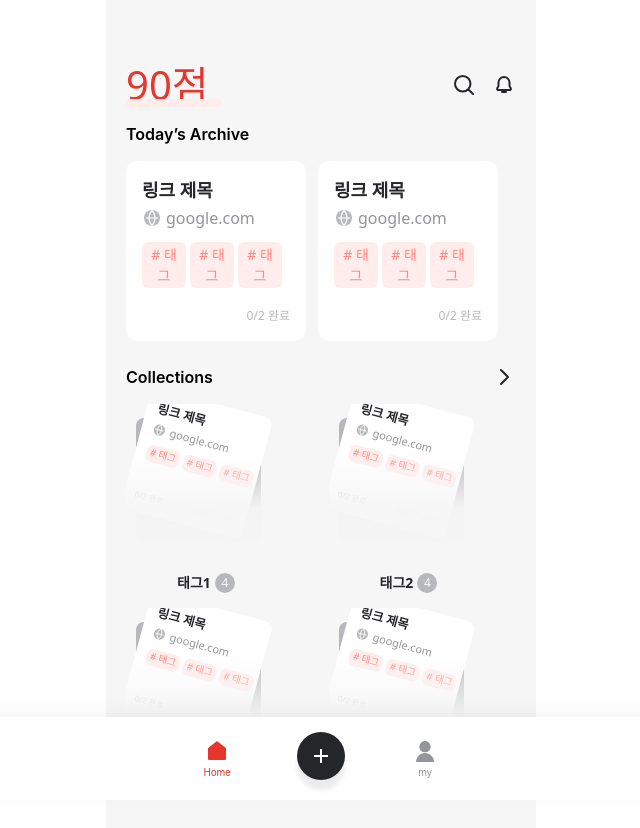
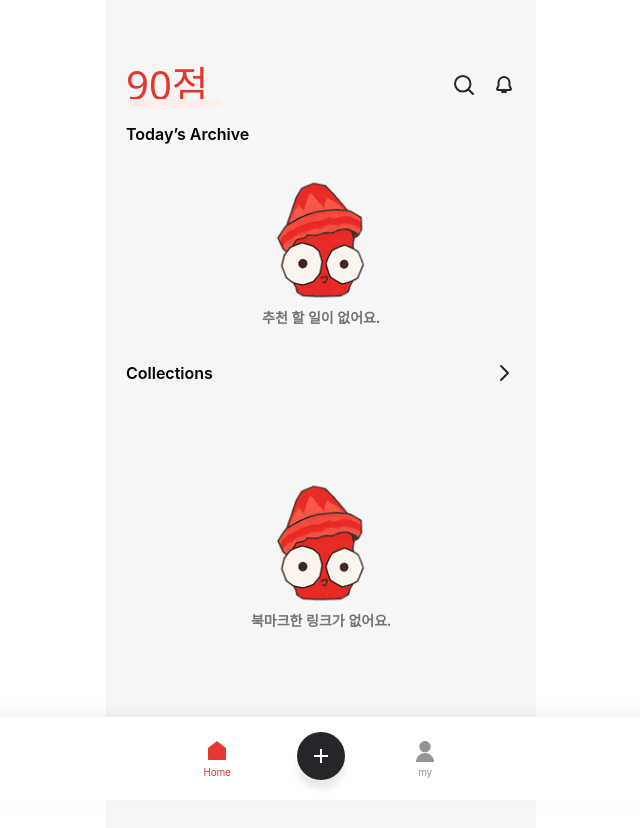
Before and after one commit to 8th-COKERTHON/client-team2, a React (Vite) app: page / in a window 1280 px wide. Shown: the top 828 px of the page, without its empty margins (319-959 px from the left). Built offline with nearby package versions, Linux system fonts and the light colour scheme.

Commit message:
fix: use local storage bookmarks on home flow

```diff
--- /dev/null
+++ b/src/features/link/api/localBookmarkStorage.ts
@@ -0,0 +1,157 @@
+import type { Bookmark, Tag } from "@/features/link/types";
+
+const BOOKMARK_STORAGE_KEY = "remine.bookmarks";
+
+export type CreateBookmarkInput = {
+  title: string;
+  url: string;
+  reminderDate: string;
+  reminderTime: string;
+  tags: string[];
+};
+
+function isRecord(value: unknown): value is Record<string, unknown> {
+  return typeof value === "object" && value !== null;
+}
+
+function isTag(value: unknown): value is Tag {
+  return (
+    isRecord(value) &&
+    typeof value.id === "string" &&
+    typeof value.name === "string"
+  );
+}
+
+function isChecklistItem(value: unknown): boolean {
+  return (
+    isRecord(value) &&
+    typeof value.id === "string" &&
+    typeof value.title === "string" &&
+    typeof value.isCompleted === "boolean"
+  );
+}
+
+function isBookmark(value: unknown): value is Bookmark {
+  return (
+    isRecord(value) &&
+    typeof value.id === "string" &&
+    typeof value.title === "string" &&
+    typeof value.url === "string" &&
+    typeof value.domain === "string" &&
+    typeof value.purpose === "string" &&
+    typeof value.reminderAt === "string" &&
+    typeof value.score === "number" &&
+    Array.isArray(value.tags) &&
+    value.tags.every(isTag) &&
+    Array.isArray(value.checklist) &&
+    value.checklist.every(isChecklistItem)
+  );
+}
+
+function canUseLocalStorage(): boolean {
+  return typeof window !== "undefined" && typeof window.localStorage !== "undefined";
+}
+
+function createTagId(tagName: string): string {
+  return tagName.trim().replace(/^#/, "");
+}
+
+function isSameTagId(storedTagId: string, routeTagId: string): boolean {
+  return storedTagId === routeTagId || decodeURIComponent(storedTagId) === routeTagId;
+}
+
+function createDomain(url: string): string {
+  if (!url.trim()) {
+    return "google.com";
+  }
+
+  try {
+    return new URL(url).hostname.replace(/^www\./, "");
+  } catch {
+    return "google.com";
+  }
+}
+
+export function getStoredBookmarks(): Bookmark[] {
+  if (!canUseLocalStorage()) {
+    return [];
+  }
+
+  const rawBookmarks = window.localStorage.getItem(BOOKMARK_STORAGE_KEY);
+
+  if (!rawBookmarks) {
+    return [];
+  }
+
+  try {
+    const parsedBookmarks: unknown = JSON.parse(rawBookmarks);
+
+    if (!Array.isArray(parsedBookmarks)) {
+      return [];
+    }
+
+    return parsedBookmarks.filter(isBookmark);
+  } catch {
+    return [];
+  }
+}
+
+export function getStoredBookmark(bookmarkId: string): Bookmark | undefined {
+  return getStoredBookmarks().find((bookmark) => bookmark.id === bookmarkId);
+}
+
+export function getStoredBookmarksByTag(tagId: string): Bookmark[] {
+  return getStoredBookmarks().filter((bookmark) =>
+    bookmark.tags.some((tag) => isSameTagId(tag.id, tagId)),
+  );
+}
+
+export function createStoredBookmark(input: CreateBookmarkInput): Bookmark {
+  const tags = input.tags
+    .map((tagName) => tagName.trim().replace(/^#/, ""))
+    .filter(Boolean)
+    .slice(0, 5)
+    .map((tagName) => ({
+      id: createTagId(tagName),
+      name: tagName,
+    }));
+
+  const bookmark: Bookmark = {
+    id: `local-${Date.now()}`,
+    title: input.title.trim(),
+    url: input.url.trim(),
+    domain: createDomain(input.url),
+    purpose: input.title.trim(),
+    reminderAt: `${input.reminderDate} ${input.reminderTime}`,
+    score: 0,
+    tags,
+    checklist: [],
+  };
+
+  const bookmarks = getStoredBookmarks();
+  window.localStorage.setItem(
+    BOOKMARK_STORAGE_KEY,
+    JSON.stringify([bookmark, ...bookmarks]),
+  );
+
+  return bookmark;
+}
+
+export function getStoredTags(): Array<Tag & { count: number }> {
+  const tagMap = new Map<string, Tag & { count: number }>();
+
+  getStoredBookmarks().forEach((bookmark) => {
+    bookmark.tags.forEach((tag) => {
+      const currentTag = tagMap.get(tag.id);
+
+      if (currentTag) {
+        tagMap.set(tag.id, { ...currentTag, count: currentTag.count + 1 });
+        return;
+      }
+
+      tagMap.set(tag.id, { ...tag, count: 1 });
+    });
+  });
+
+  return Array.from(tagMap.values());
+}
--- a/src/pages/CollectionDetailPage.tsx
+++ b/src/pages/CollectionDetailPage.tsx
@@ -3,18 +3,29 @@ import { useParams } from "react-router";
 
 import { AppTopBar, MoreIcon } from "@/components/ui/AppTopBar";
 import { MobileScreen } from "@/components/ui/MobileScreen";
+import {
+  getStoredBookmarks,
+  getStoredBookmarksByTag,
+} from "@/features/link/api/localBookmarkStorage";
 import { BookmarkCard } from "@/features/link/components/BookmarkCard";
-import { getMockCollectionDetail } from "@/features/link/api/mockLinks";
 
 export function CollectionDetailPage() {
   const { tagId } = useParams();
   const [isEditMode, setIsEditMode] = useState(false);
-  const collection = getMockCollectionDetail(tagId ?? "");
+  const bookmarks = getStoredBookmarksByTag(tagId ?? "");
+  const isCurrentTag = (storedTagId: string): boolean =>
+    storedTagId === tagId || decodeURIComponent(storedTagId) === tagId;
+  const tagName =
+    bookmarks[0]?.tags.find((tag) => isCurrentTag(tag.id))?.name ??
+    getStoredBookmarks()
+      .flatMap((bookmark) => bookmark.tags)
+      .find((tag) => isCurrentTag(tag.id))?.name ??
+    decodeURIComponent(tagId ?? "태그");
 
   return (
     <MobileScreen>
       <AppTopBar
-        title={collection.tag.name}
+        title={tagName}
         rightSlot={
           <button
             type="button"
@@ -28,7 +39,7 @@ export function CollectionDetailPage() {
       />
 
       <section className="grid grid-cols-2 gap-x-[13px] gap-y-3 px-5 pt-5 pb-6">
-        {collection.bookmarks.map((bookmark) => (
+        {bookmarks.map((bookmark) => (
           <BookmarkCard
             key={bookmark.id}
             bookmark={bookmark}
--- a/src/pages/HomePage.tsx
+++ b/src/pages/HomePage.tsx
@@ -1,15 +1,11 @@
+import { useState } from "react";
 import { Link } from "react-router";
 
+import emptyCharacter from "@/assets/icons/character2.png";
 import { ROUTES } from "@/constants/routes";
-import { MOCK_BOOKMARKS, MOCK_TAGS } from "@/features/link/api/mockLinks";
+import { getStoredBookmarks } from "@/features/link/api/localBookmarkStorage";
 import type { Bookmark, Tag } from "@/features/link/types";
 
-const TODAY_ARCHIVE_ITEMS = MOCK_BOOKMARKS.slice(0, 2);
-const COLLECTION_TAGS = [
-  ...MOCK_TAGS,
-  { id: "tag-3", name: "태그3" },
-  { id: "tag-4", name: "태그4" },
-] satisfies Tag[];
 const HOME_TAGS = ["tag-1", "tag-2", "tag-3"];
 
 function SearchIcon() {
@@ -126,7 +122,7 @@ function ArchiveCard({ bookmark }: ArchiveCardProps) {
 }
 
 type CollectionCardProps = {
-  tag: Tag;
+  tag: Tag & { count: number };
   count: number;
   sample: Bookmark;
 };
@@ -181,8 +177,55 @@ function CollectionCard({ tag, count, sample }: CollectionCardProps) {
   );
 }
 
+type EmptyStateProps = {
+  message: string;
+  className?: string;
+};
+
+function EmptyState({ message, className = "" }: EmptyStateProps) {
+  return (
+    <div className={`flex flex-col items-center justify-center ${className}`}>
+      <img
+        src={emptyCharacter}
+        alt=""
+        className="h-[133px] w-[117px] object-contain"
+      />
+      <p className="text-[14px] leading-[1.5] font-semibold text-grayscale-300">
+        {message}
+      </p>
+    </div>
+  );
+}
+
 export function HomePage() {
-  const sampleBookmark = MOCK_BOOKMARKS[0];
+  const [bookmarks] = useState<Bookmark[]>(() => getStoredBookmarks());
+  const todayArchiveItems = bookmarks.slice(0, 2);
+  const hasBookmarks = bookmarks.length > 0;
+  const tagMap = new Map<string, Tag & { count: number }>();
+
+  bookmarks.forEach((bookmark) => {
+    bookmark.tags.forEach((tag) => {
+      const currentTag = tagMap.get(tag.id);
+
+      if (currentTag) {
+        tagMap.set(tag.id, { ...currentTag, count: currentTag.count + 1 });
+        return;
+      }
+
+      tagMap.set(tag.id, { ...tag, count: 1 });
+    });
+  });
+
+  const collectionTags = Array.from(tagMap.values());
+  const bookmarkByTagId = collectionTags.reduce<Record<string, Bookmark | undefined>>(
+    (result, tag) => ({
+      ...result,
+      [tag.id]: bookmarks.find((bookmark) =>
+        bookmark.tags.some((bookmarkTag) => bookmarkTag.id === tag.id),
+      ),
+    }),
+    {},
+  );
 
   return (
     <main className="mx-auto min-h-screen w-full max-w-[430px] bg-grayscale-000 pb-[140px] text-grayscale-900">
@@ -221,11 +264,18 @@ export function HomePage() {
               Today’s Archive
             </h1>
           </div>
+          {todayArchiveItems.length > 0 ? (
             <div className="mt-[15px] flex gap-3 overflow-x-auto px-5 pb-1 [scrollbar-width:none] [&::-webkit-scrollbar]:hidden">
-            {TODAY_ARCHIVE_ITEMS.map((bookmark) => (
+              {todayArchiveItems.map((bookmark) => (
                 <ArchiveCard key={bookmark.id} bookmark={bookmark} />
               ))}
             </div>
+          ) : (
+            <EmptyState
+              message="추천 할 일이 없어요."
+              className="mx-5 mt-[15px] h-[180px]"
+            />
+          )}
         </section>
 
         <section className="mt-5 px-5">
@@ -242,16 +292,31 @@ export function HomePage() {
             </button>
           </div>
 
+          {hasBookmarks && collectionTags.length > 0 ? (
             <div className="mt-[15px] grid grid-cols-2 gap-x-[15px] gap-y-[15px]">
-            {COLLECTION_TAGS.map((tag) => (
+              {collectionTags.map((tag) => {
+                const sampleBookmark = bookmarkByTagId[tag.id];
+
+                if (!sampleBookmark) {
+                  return null;
+                }
+
+                return (
                   <CollectionCard
                     key={tag.id}
                     tag={tag}
-                count={4}
+                    count={tag.count}
                     sample={sampleBookmark}
                   />
-            ))}
+                );
+              })}
             </div>
+          ) : (
+            <EmptyState
+              message="북마크한 링크가 없어요."
+              className="mt-[15px] h-[308px]"
+            />
+          )}
         </section>
       </div>
     </main>
--- a/src/pages/LinkCreatePage.tsx
+++ b/src/pages/LinkCreatePage.tsx
@@ -4,6 +4,7 @@ import { useNavigate } from "react-router";
 import { AppTopBar, MoreIcon } from "@/components/ui/AppTopBar";
 import { MobileScreen } from "@/components/ui/MobileScreen";
 import { ROUTES } from "@/constants/routes";
+import { createStoredBookmark } from "@/features/link/api/localBookmarkStorage";
 
 const MAX_TAG_COUNT = 5;
 const INITIAL_TAGS = ["개발", "학업"];
@@ -123,7 +124,13 @@ export function LinkCreatePage() {
       return;
     }
 
-    // TODO: Replace this local completion flow with createBookmark API integration.
+    createStoredBookmark({
+      title,
+      url,
+      reminderDate,
+      reminderTime,
+      tags,
+    });
     navigate(ROUTES.home);
   };
 
--- a/src/pages/LinkDetailPage.tsx
+++ b/src/pages/LinkDetailPage.tsx
@@ -4,6 +4,7 @@ import { Link, useParams } from "react-router";
 import { AppTopBar, MoreIcon } from "@/components/ui/AppTopBar";
 import { MobileScreen } from "@/components/ui/MobileScreen";
 import { ROUTES } from "@/constants/routes";
+import { getStoredBookmark } from "@/features/link/api/localBookmarkStorage";
 import { getMockBookmarkDetail } from "@/features/link/api/mockLinks";
 import { TagBadge } from "@/features/link/components/TagBadge";
 import type { ChecklistItem } from "@/features/link/types";
@@ -39,7 +40,8 @@ function AddIcon() {
 
 export function LinkDetailPage() {
   const { linkId } = useParams();
-  const bookmark = getMockBookmarkDetail(linkId ?? "");
+  const bookmark =
+    getStoredBookmark(linkId ?? "") ?? getMockBookmarkDetail(linkId ?? "");
   const [checklist, setChecklist] = useState<ChecklistItem[]>(
     () => bookmark?.checklist ?? [],
   );
```
Lines whose indentation alone changed are shown as unchanged.
